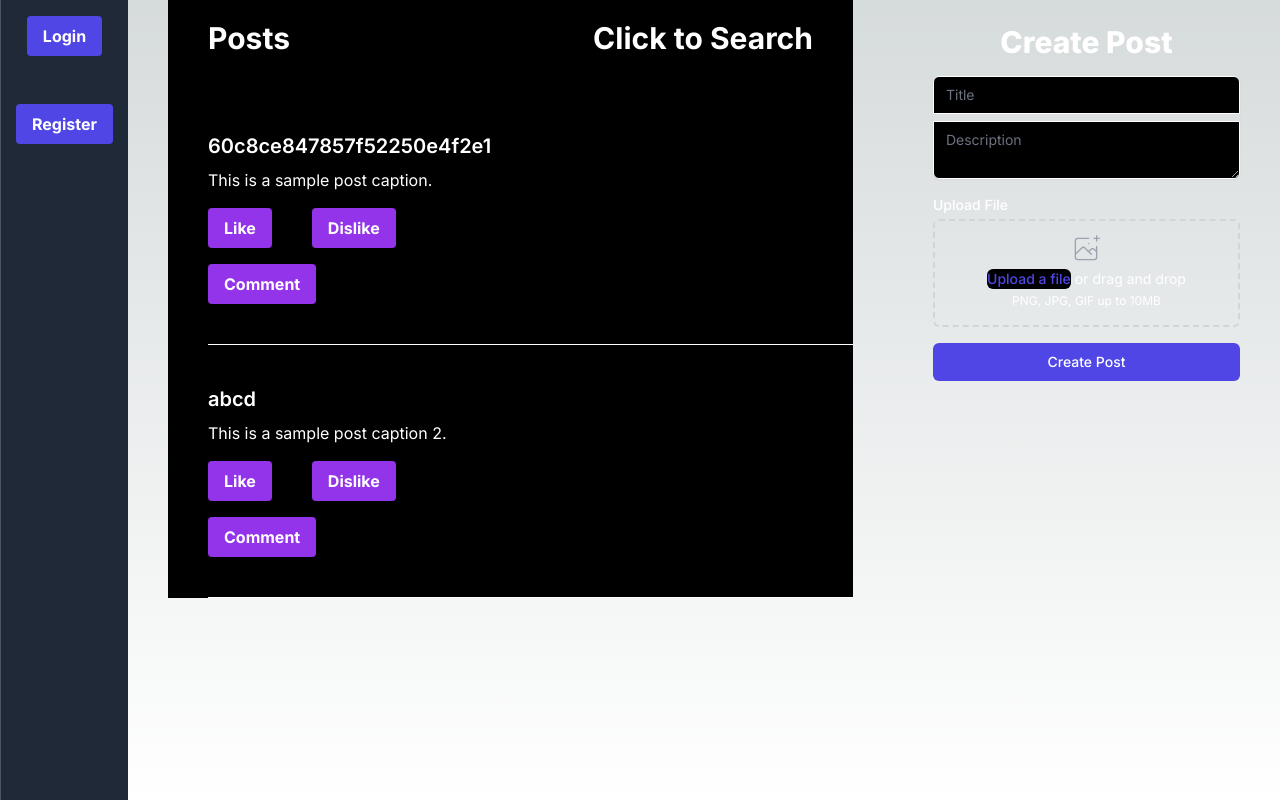
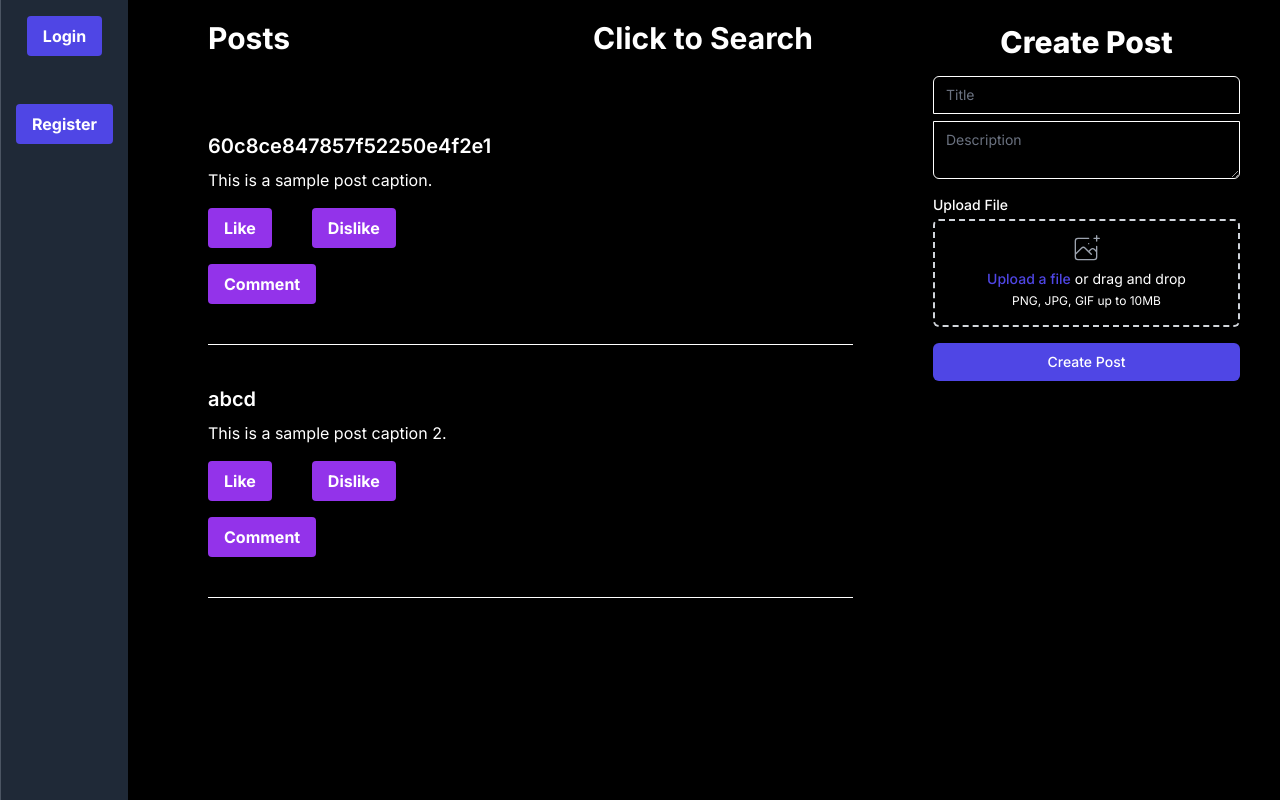
Before and after one commit to Nyashavasoya/UniConnect, a Next.js app in the folder UniConnect Frontend/uniconnect/: page /Posts in a window 1280 px wide. Built offline with nearby package versions, Linux system fonts and the light colour scheme.

Commit message:
added more css buttons

```diff
--- a/UniConnect Frontend/uniconnect/src/app/LandingPage/page.jsx
+++ b/UniConnect Frontend/uniconnect/src/app/LandingPage/page.jsx
@@ -15,9 +15,9 @@ const LandingPage = () => {
           <p className="text-gray-500 text-xl font-semibold">Lodge your grievances and gain support from your peers!</p><br/><br/><br/>
            <div className="flex space-x-8">
            <Link href="/LoginPage">
-           <button className="bg-indigo-500 text-white px-6 py-3 rounded-full">
+           <button className="bg-indigo-500 text-white px-6 py-3 rounded-full font-semibold">
               Get Started</button></Link>
-            <button className="border border-indigo-500 text-indigo-500 px-6 py-3 rounded-full">View your Uni</button>
+            <button className="border border-indigo-500 text-indigo-500 px-6 py-3 font-semibold rounded-full">View your Uni</button>
           </div>
         </div>
 
--- a/UniConnect Frontend/uniconnect/src/app/Posts/page.jsx
+++ b/UniConnect Frontend/uniconnect/src/app/Posts/page.jsx
@@ -75,7 +75,7 @@ const Posts = () => {
   return (
     <>
 
-<div className="flex h-full">
+<div className="flex h-full bg-black">
 <div className="items-center space-y-10 w-32 min-h-screen flex flex-col right-sidebar-container bg-gray-800 text-white p-4 border-l border-gray-600">
   <Link href="/LoginPage">
     <button className="bg-indigo-600 hover:bg-purple-700 text-white font-bold py-2 px-4 rounded mb-2">Login</button>
```
